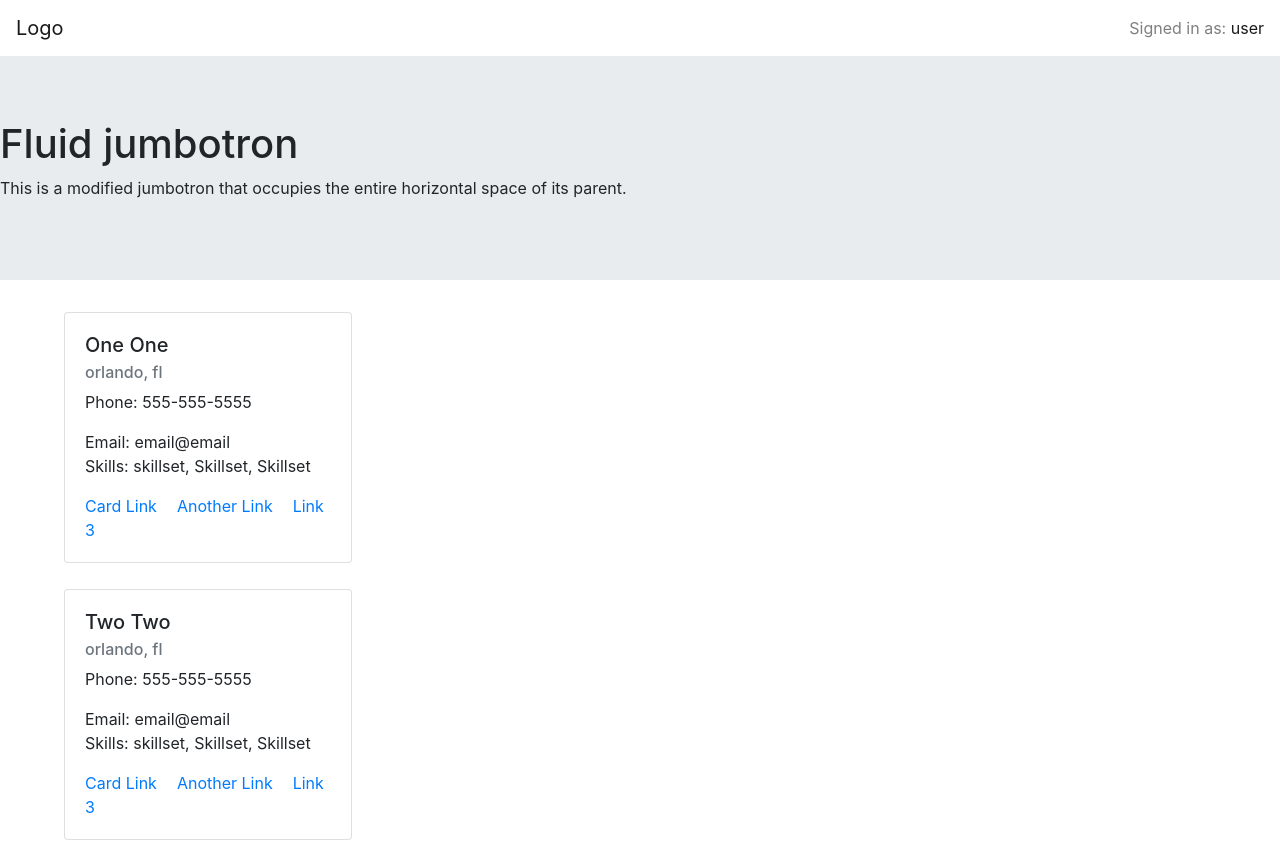
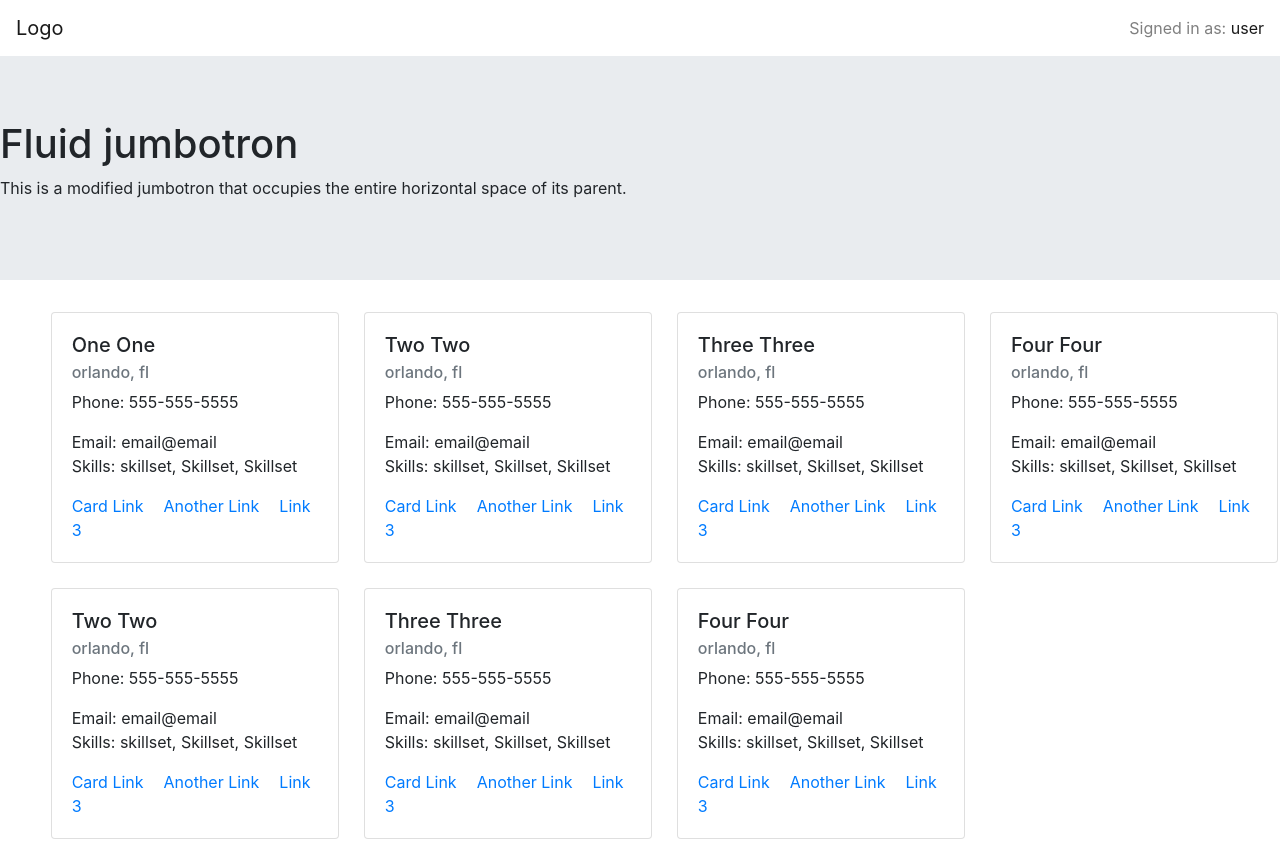
Before and after one commit to gijp-technologies/junior-board, a React (Create React App) app: page / in a window 1280 px wide. Shown: the top 841 px of the page. Built offline with nearby package versions, Linux system fonts and the light colour scheme.

Commit message:
card styling in progress

```diff
--- a/src/Pages/Form.js
+++ b/src/Pages/Form.js
@@ -1,6 +1,6 @@
 import React, { Component } from "react";
 import { Form, Col, Button, Row } from "react-bootstrap";
-import './style.css';
+import "./Style.css";
 import Footer from '../components/Footer/Footer'
 import Nav from '../components/Navbar/Nav'
 import axios from 'axios';
@@ -56,6 +56,7 @@ class JuniorForm extends Component {
         // }).catch(err=>{
         // if err handle err here
         // })
+
         // this.setState({
         //     firstName: "",
         //     lastName: "",
--- a/src/Pages/Main.js
+++ b/src/Pages/Main.js
@@ -3,6 +3,8 @@ import Header from "../components/Jumbotron/Jumbotron";
 import Juniors from "../components/Cards/Cards";
 import Footer from "../components/Footer/Footer";
 import Nav from '../components/Navbar/Nav.js';
+import Board from "../components/Board/Board";
+import "./Style.css";
 
 function Main() {
 
@@ -10,7 +12,8 @@ function Main() {
         <div className="Main">
             <Nav />
             <Header />
-            <Juniors />
+            <Board />
+            {/* <Juniors /> */}
             <Footer />
         </div>
     );
--- a/src/Pages/style.css
+++ b/src/Pages/style.css
@@ -1,3 +1,7 @@
+.Main{
+    /* padding-left: 5%;
+    padding-right: 5%; */
+}
 .form{
     padding-top: 3%;
     padding-right: 10%;
--- a/src/components/API/JuniorsDevs.json
+++ b/src/components/API/JuniorsDevs.json
@@ -49,4 +49,43 @@
     "link2": "Link.com",
     "link3": "",
     "skillset": "skillset, Skillset, Skillset"
+},
+{
+    "firstName": "Two",
+    "lastName": "Two",
+    "email": "email@email",
+    "phone": "555-555-5555",
+    "city": "orlando",
+    "state": "fl",
+    "picture": "",
+    "link1": "link.com",
+    "link2": "Link.com",
+    "link3": "",
+    "skillset": "skillset, Skillset, Skillset"
+},
+{
+    "firstName": "Three",
+    "lastName": "Three",
+    "email": "email@email",
+    "phone": "555-555-5555",
+    "city": "orlando",
+    "state": "fl",
+    "picture": "",
+    "link1": "link.com",
+    "link2": "Link.com",
+    "link3": "",
+    "skillset": "skillset, Skillset, Skillset"
+},
+{
+    "firstName": "Four",
+    "lastName": "Four",
+    "email": "email@email",
+    "phone": "555-555-5555",
+    "city": "orlando",
+    "state": "fl",
+    "picture": "",
+    "link1": "link.com",
+    "link2": "Link.com",
+    "link3": "",
+    "skillset": "skillset, Skillset, Skillset"
 }]
--- a/src/components/Board/Board.js
+++ b/src/components/Board/Board.js
@@ -1,2 +1,16 @@
-import React from 'react';
+import React, { Component } from 'react';
+import './Style.css';
 import 'bootstrap/dist/css/bootstrap.min.css';
+import Juniors from "../Cards/Cards";
+
+class Board extends Component {
+    render() {
+        return (
+            <div className="board-card">
+                <Juniors />
+            </div>
+        );
+    }
+}
+
+export default Board;
--- /dev/null
+++ b/src/components/Board/Style.css
@@ -0,0 +1,5 @@
+.board-card{
+    padding-left: 2%;
+    /* padding-right: 1%; */
+    /* display: inline-block !important; */
+}
--- a/src/components/Cards/Cards.js
+++ b/src/components/Cards/Cards.js
@@ -4,8 +4,8 @@ import './Style.css';
 // import JuniorDevs from "../API/JuniorDevs.json";
 
 const JuniorsDevs = require("../API/JuniorsDevs.json");
+
 class Juniors extends Component {
-
 
     componentDidMount() {
         this.setState({
@@ -16,9 +16,9 @@ class Juniors extends Component {
 
     render() {
         return (
-            <div className= "c">
+            <div className="JrCard">
                 {JuniorsDevs.map((dev, key) =>
-                    <Card className="Card" style={{ width: '18rem' }}>
+                    <Card style={{ width: '18rem' }}>
                         <Card.Body>
                             <row>
 
@@ -36,9 +36,9 @@ class Juniors extends Component {
                                 <Card.Text>
                                     Skills: {" " + dev.skillset}
                                 </Card.Text>
-                                <Card.Link href={dev.link1}>Card Link</Card.Link>
-                                <Card.Link href={dev.link2}>Another Link</Card.Link>
-                                <Card.Link href={dev.link3}>Link 3</Card.Link>
+                                <Card.Link href={dev.link1} target="blank">Card Link</Card.Link>
+                                <Card.Link href={dev.link2} target="blank">Another Link</Card.Link>
+                                <Card.Link href={dev.link3} target="blank">Link 3</Card.Link>
                             </row>
                         </Card.Body>
                     </Card>
--- a/src/components/Cards/Style.css
+++ b/src/components/Cards/Style.css
@@ -1,4 +1,8 @@
 .card{
-    margin-left: 5%;
+    margin-left: 2%;
     margin-bottom: 2%;
+    display: inline-block !important;
+    /* display: grid; */
+    /* grid-template-columns: repeat(2, 1fr); */
+    /* grid-gap: 1em; */
 }
```
